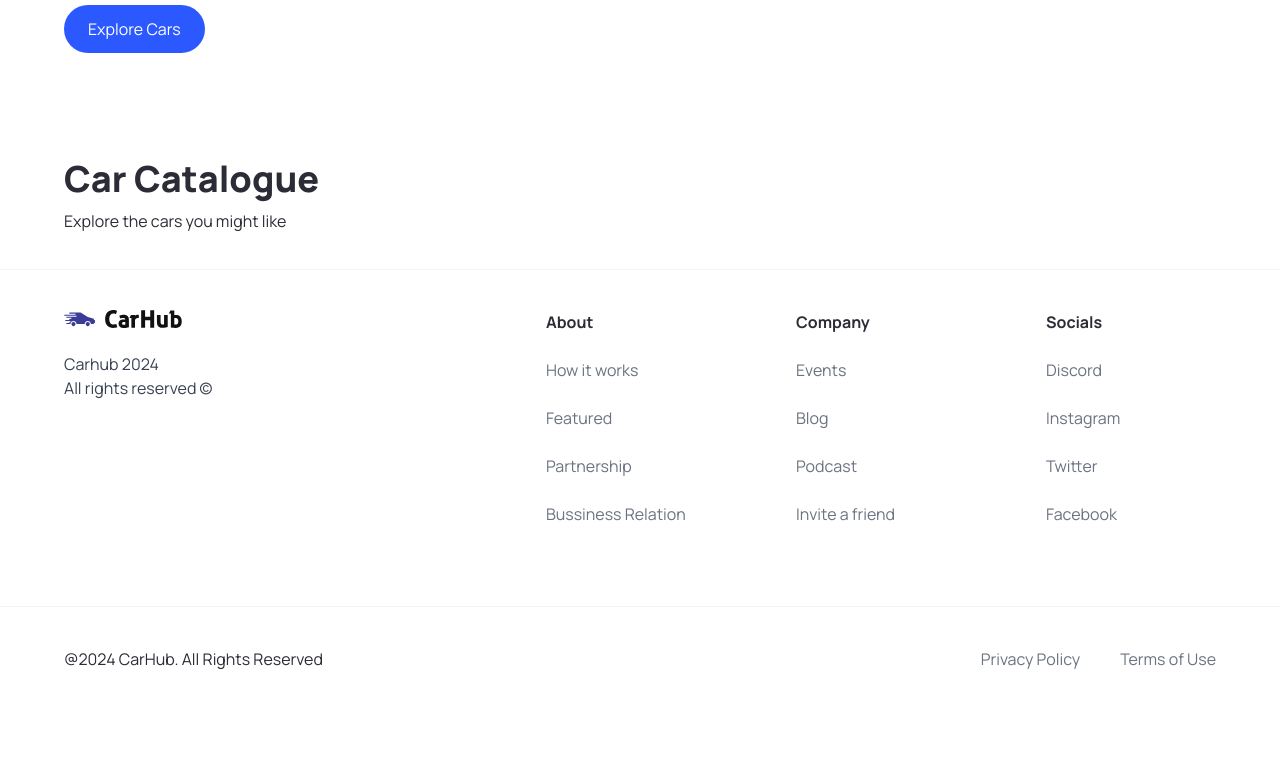
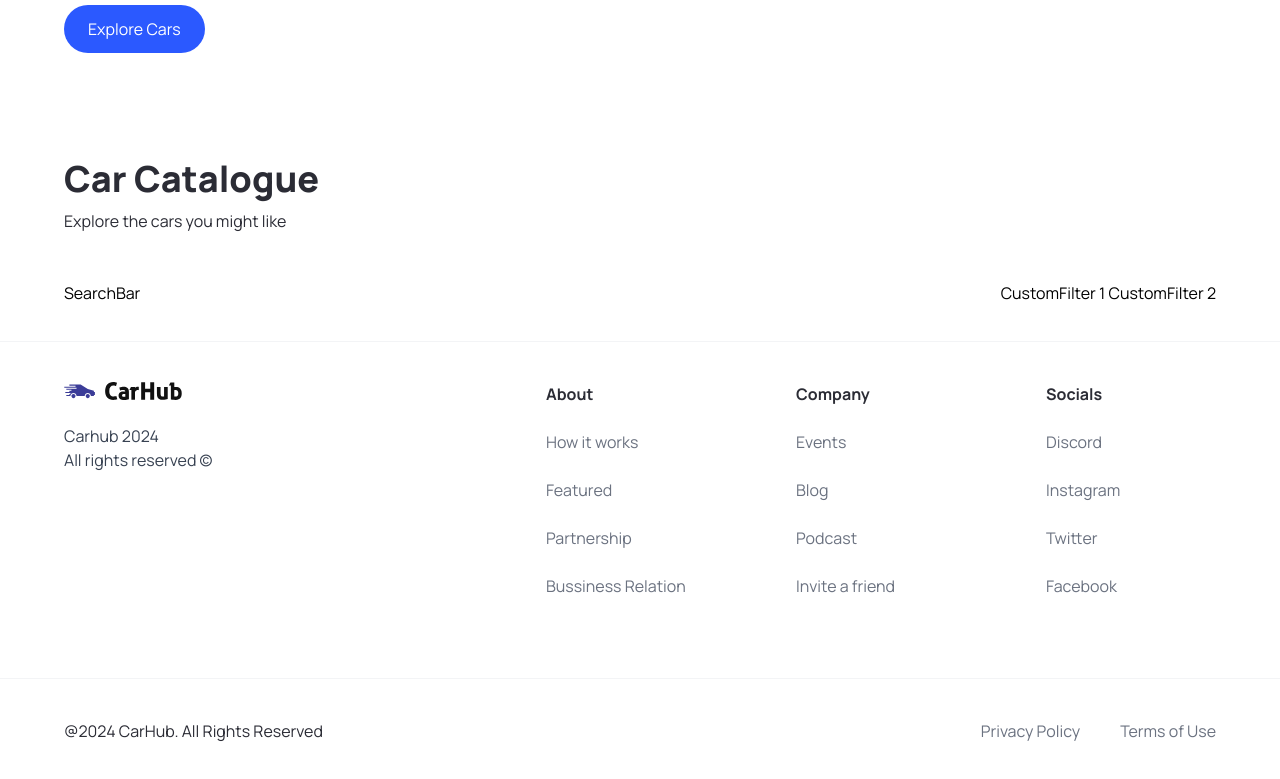
Before and after one commit to novacat25/car_showcase, a Next.js app: page / in a window 1280 px wide. Shown: the part 705-1484 px from the top of the page. Before the commit the page ends 1416 px from the top, so only its background shows below. Built offline with nearby package versions, Linux system fonts and the light colour scheme.

Commit message:
Feat: positions of SearchBar and CustomFilters

```diff
--- a/app/page.tsx
+++ b/app/page.tsx
@@ -14,6 +14,16 @@ export default function Home() {
           </h1>
           <p>Explore the cars you might like</p>
         </div>
+
+        <div className="home__filters">
+          SearchBar
+
+          <div
+          className="home__filter-container">
+            CustomFilter 1
+            CustomFilter 2
+          </div>
+        </div>
       </div>
     </main>
   )
```
